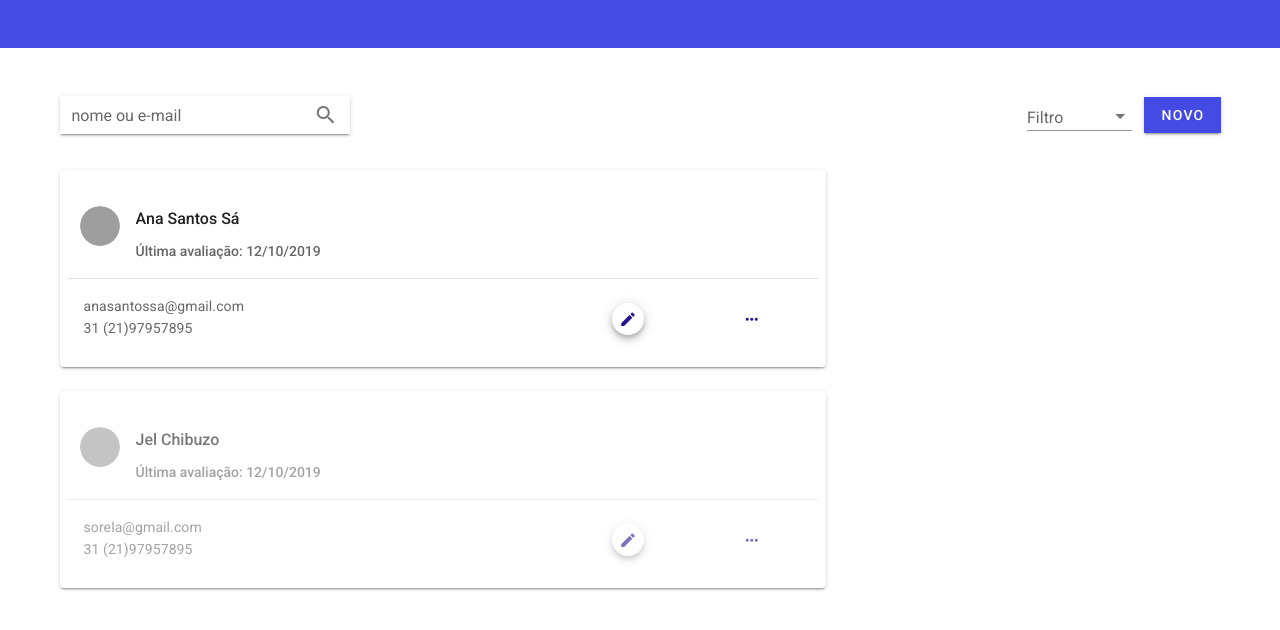
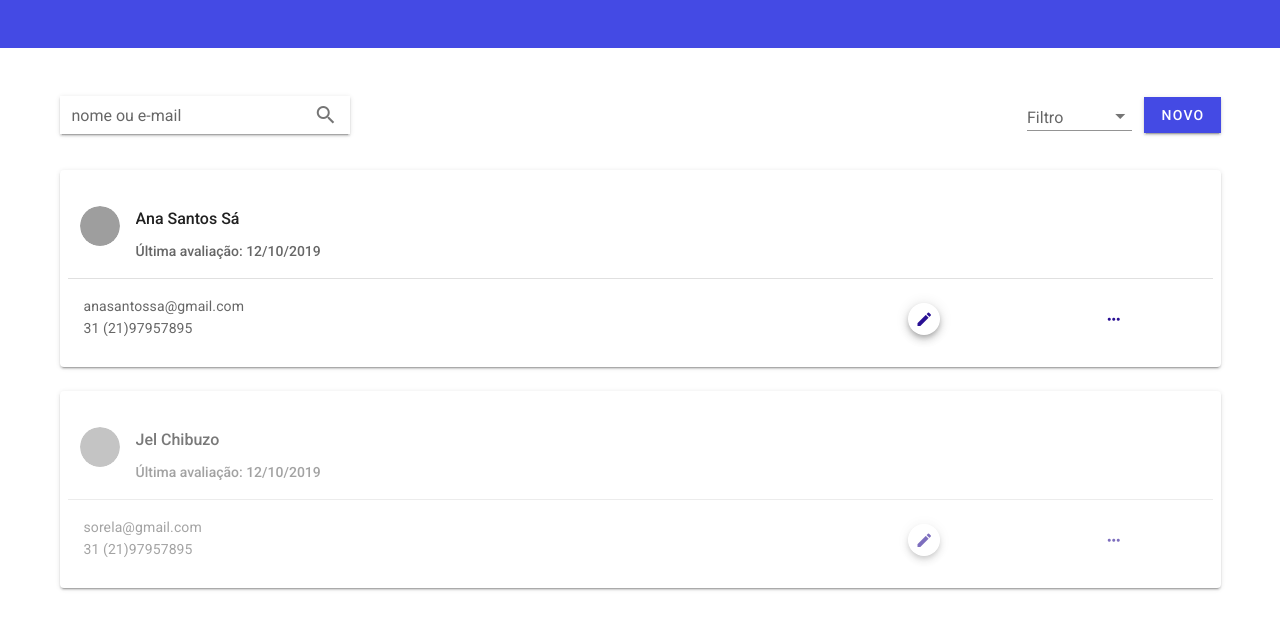
Before and after one commit to sarahmelo/user-list, a Vue app: page / in a window 1280 px wide. Shown: the top 630 px of the page. Built offline with nearby package versions, Linux system fonts and the light colour scheme; grey boxes are pictures that could not be loaded.

Commit message:
Add files via upload

```diff
--- a/src/components/users-list/UsersList.vue
+++ b/src/components/users-list/UsersList.vue
@@ -1,6 +1,6 @@
 !<template>
-  <v-row v-if="usersList.length > 0">
-    <v-col cols="8" v-for="(user, index) in usersList" :key="index">
+  <v-row class="columnMain" v-if="usersList.length > 0">
+    <v-col cols="12" v-for="(user, index) in usersList" :key="index">
       <v-card class="pa-2" :disabled="!user.isActive">
         <v-card-title class="col-auto mr-auto pb-0">
           <v-list three-line class="pa-0">
@@ -66,4 +66,9 @@ export default {
 </script>
 
 <style>
+.columnMain {
+  display: flex;
+  place-content: center;
+  flex-direction: column;
+}
 </style>
```
